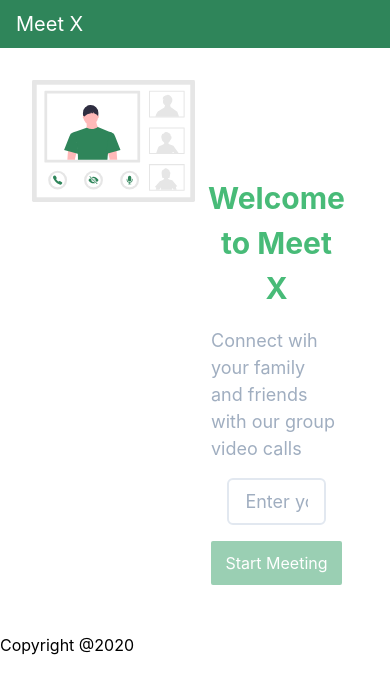
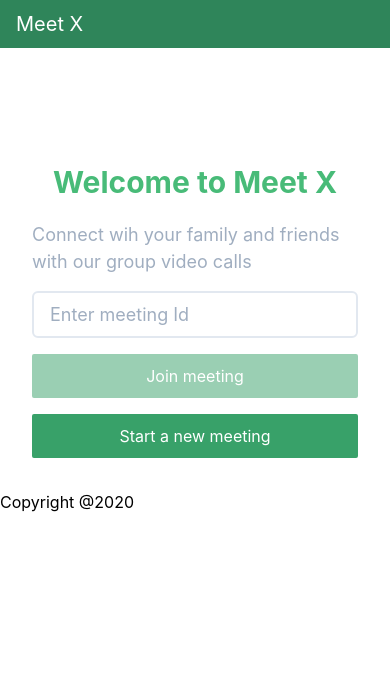
Before and after one commit to jmadankumar/video-conferencing-app, a React (Create React App) app in the folder client/: page / in a window 390 px wide. Shown: the top 694 px of the page. Built offline with nearby package versions, Linux system fonts and the light colour scheme.

Commit message:
Get user name before joing meeting

```diff
--- a/client/src/components/Layout/Content.tsx
+++ b/client/src/components/Layout/Content.tsx
@@ -3,7 +3,7 @@ import React from 'react';
 interface ContentProps {}
 
 const Content: React.FC<ContentProps> = ({ children }) => {
-    return <main className="page-content w-full h-full p-8">{children}</main>;
+    return <main className="page-content w-full h-full p-4 md:p-8">{children}</main>;
 };
 
 export default Content;
--- /dev/null
+++ b/client/src/containers/MeetingRoom.tsx
@@ -0,0 +1,70 @@
+import React, { useEffect, useState } from 'react';
+import { useSelector } from 'react-redux';
+import { useParams, useHistory } from 'react-router-dom';
+import Button from '../components/commons/Button';
+import styled from 'styled-components';
+import VideoElement from '../components/VideoElement';
+import RemoteConnections from '../containers/RemoteConnections';
+import { RootState } from '../store/reducer';
+import { MeetingState } from '../store/meeting/types';
+import { loadUserId } from '../lib/user';
+
+const Wrapper = styled.div`
+    background-color: #000;
+    .control-panel {
+        position: fixed;
+        left: 0;
+        right: 0;
+        bottom: 0;
+    }
+    .self-view {
+        position: fixed;
+        top: 30px;
+        left: 30px;
+        z-index: 999;
+        video {
+            width: 150px;
+        }
+    }
+`;
+const MeetingRoom = () => {
+    const history = useHistory();
+    const { id } = useParams();
+    const { meeting, meetingDetail, stream, connections } = useSelector<RootState, MeetingState>(
+        (state) => state.meeting,
+    );
+    const userId = loadUserId();
+    const isHost = userId === meetingDetail?.hostId;
+
+    return (
+        <Wrapper className="w-full h-screen">
+            <div>
+                <div className="flex control-panel justify-center h-16 items-center px-4 bg-gray-700">
+                    <Button
+                        size="small"
+                        color="secondary"
+                        onClick={() => meeting?.leave()}
+                        className="mr-4"
+                    >
+                        Leave
+                    </Button>
+                    {isHost && (
+                        <Button size="small" color="danger" onClick={() => meeting?.end()}>
+                            End
+                        </Button>
+                    )}
+                </div>
+            </div>
+            <div className="bg-yellow-500 text-center text-sm p-1">Meeting Id: {id}</div>
+
+            {stream && (
+                <div className="self-view">
+                    <VideoElement stream={stream} className="w-full" />
+                </div>
+            )}
+            <RemoteConnections connections={connections} />
+        </Wrapper>
+    );
+};
+
+export default MeetingRoom;
--- a/client/src/containers/RemoteConnections.tsx
+++ b/client/src/containers/RemoteConnections.tsx
@@ -94,7 +94,7 @@ const RemoteConnections: React.FC<RemoteConnectionsProps> = ({ connections }) =>
                             {connection.remoteStream && (
                                 <VideoElement stream={connection.remoteStream} className="w-full" />
                             )}
-                            <div className="name text-white text-sm">{connection.name}test</div>
+                            <div className="name text-white text-sm">{connection.name}</div>
                         </div>
                     </div>
                 );
--- a/client/src/containers/Sample.tsx
+++ b/client/src/containers/Sample.tsx
@@ -6,7 +6,7 @@ import { v4 as uuidV4 } from 'uuid';
 const meetingId = 'e4bd85a0-623b-4096-993b-2997aec423be';
 let meeting: Meeting | null = null;
 navigator.mediaDevices.getUserMedia({ video: true, audio: true }).then((stream) => {
-    meeting = new Meeting({ stream, meetingId });
+    meeting = new Meeting({ stream, meetingId, userId: '', name: '' });
 });
 
 const Sample: React.FC = () => {
--- a/client/src/lib/meeting-api.ts
+++ b/client/src/lib/meeting-api.ts
@@ -1,5 +1,5 @@
 import axios from 'axios';
-import { loadUser } from './user';
+import { loadUserId } from './user';
 
 const MeetingApi = axios.create({ baseURL: 'http://localhost:8081/meeting' });
 
@@ -7,7 +7,7 @@ interface StartResponse {
     meetingId: string;
 }
 export const start = async (name: string): Promise<StartResponse> => {
-    const response = await MeetingApi.post<StartResponse>('/start', { name, userId: loadUser() });
+    const response = await MeetingApi.post<StartResponse>('/start', { name, userId: loadUserId() });
 
     return response.data;
 };
--- a/client/src/lib/meeting/meeting.ts
+++ b/client/src/lib/meeting/meeting.ts
@@ -20,6 +20,8 @@ const url = 'ws://localhost:8081/websocket/meeting';
 interface MeetingOptions {
     meetingId: string;
     stream: MediaStream;
+    userId: string;
+    name: string;
 }
 export default class Meeting extends EventEmitter {
     transport: Transport | null;
@@ -34,6 +36,8 @@ export default class Meeting extends EventEmitter {
     constructor(options: MeetingOptions) {
         super();
         this.meetingId = options.meetingId;
+        this.userId = options.userId;
+        this.name = options.name;
         this.transport = new Transport({
             url: this.formatUrl(options.meetingId),
             reconnect: true,
@@ -114,7 +118,7 @@ export default class Meeting extends EventEmitter {
     }
 
     join() {
-        this.sendMessage('join-meeting', { name: this.name });
+        this.sendMessage('join-meeting', { name: this.name, userId: this.userId });
     }
 
     joinedMeeting(data: JoinedMeetingData) {
@@ -162,6 +166,7 @@ export default class Meeting extends EventEmitter {
         this.sendMessage('connection-request', {
             userId: this.userId,
             otherUserId: userId,
+            name: this.name,
         });
     }
 
--- a/client/src/lib/user.ts
+++ b/client/src/lib/user.ts
@@ -1,7 +1,13 @@
 import { v4 as uuidV4 } from 'uuid';
 
-export function loadUser(): string {
+export function loadUserId(): string {
     const userId = localStorage.getItem('userId') || uuidV4();
     localStorage.setItem('userId', userId);
     return userId;
 }
+
+export function loadUserName(): string {
+    const userId = localStorage.getItem('userId') || uuidV4();
+    localStorage.setItem('userId', userId);
+    return userId;
+}
--- a/client/src/pages/Home.tsx
+++ b/client/src/pages/Home.tsx
@@ -14,19 +14,28 @@ const Wrapper = styled.div`
     main {
         min-height: 300px;
     }
-    .name {
-        width: 75%;
+    .meeting-action-container {
+        width: 100%;
+    }
+    @media screen and (min-width: 400px) {
+        .meeting-action-container {
+            width: 400px;
+        }
     }
 `;
 
 const HomePage: React.FC = () => {
     const dispatch = useDispatch();
     const history = useHistory();
-    const [name, setName] = useState('');
+    const [meetingId, setMeetingId] = useState('');
 
     const startMeeting = async () => {
-        const { meetingId } = await MeetingAPi.start(name);
-        dispatch(start({ name, meetingId }));
+        const { meetingId } = await MeetingAPi.start('');
+        dispatch(start({ name: '', meetingId }));
+        history.push(`/meeting/${meetingId}`);
+    };
+
+    const joinMeeting = () => {
         history.push(`/meeting/${meetingId}`);
     };
 
@@ -36,10 +45,11 @@ const HomePage: React.FC = () => {
             <Wrapper>
                 <Content>
                     <div className="flex justify-center">
-                        <div className="w-1/2">
+                        <div className="w-1/2 hidden md:block">
                             <img src={GroupVideoImage} alt="Group video" />
                         </div>
-                        <div className="flex flex-col items-center w-1/2 p-4">
+                        <div className="flex flex-col items-center w-full md:w-1/2 p-4">
+                            <div className="meeting-action-container">
                                 <h1 className="text-3xl text-center font-bold  text-green-500 mt-20 mb-4">
                                     Welcome to Meet X
                                 </h1>
@@ -48,13 +58,22 @@ const HomePage: React.FC = () => {
                                 </h4>
                                 <Input
                                     size="medium"
-                                placeholder="Enter your name"
-                                className="name mb-4 "
-                                onChange={(event) => setName(event.target.value)}
+                                    placeholder="Enter meeting Id"
+                                    className="name mb-4 w-full"
+                                    onChange={(event) => setMeetingId(event.target.value)}
                                 />
-                            <Button size="medium" onClick={startMeeting} disabled={!name}>
-                                Start Meeting
+                                <Button
+                                    size="medium"
+                                    onClick={joinMeeting}
+                                    disabled={!meetingId}
+                                    className="w-full mb-4"
+                                >
+                                    Join meeting
                                 </Button>
+                                <Button size="medium" onClick={startMeeting} className="w-full">
+                                    Start a new meeting
+                                </Button>
+                            </div>
                         </div>
                     </div>
                 </Content>
--- a/client/src/pages/Meeting.tsx
+++ b/client/src/pages/Meeting.tsx
@@ -1,55 +1,51 @@
 import React, { useEffect, useState } from 'react';
-import { useParams } from 'react-router-dom';
-import { MeetingDetail } from '../types';
+import { useParams, useHistory } from 'react-router-dom';
 import * as MeetingApi from '../lib/meeting-api';
-import Meeting from '../lib/meeting';
 import Layout, { Header, Footer } from '../components/Layout';
 import Content from '../components/Layout/Content';
-import { loadUser } from '../lib/user';
+import { loadUserId, loadUserName } from '../lib/user';
 import { useDispatch, useSelector } from 'react-redux';
 import { join } from '../store/meeting/actions';
 import { RootState } from '../store/reducer';
 import { MeetingState } from '../store/meeting/types';
+import MeetingRoom from '../containers/MeetingRoom';
+import styled from 'styled-components';
+import Input from '../components/commons/Input';
 import Button from '../components/commons/Button';
-import styled from 'styled-components';
-import VideoElement from '../components/VideoElement';
-import RemoteConnections from '../containers/RemoteConnections';
+import { MeetingDetail } from '../types';
 
 const Wrapper = styled.div`
-    background-color: #000;
-    .control-panel {
-        position: fixed;
-        left: 0;
-        right: 0;
-        bottom: 0;
-    }
-    .self-view {
-        position: fixed;
-        top: 30px;
-        left: 30px;
-        z-index: 999;
-        video {
-            width: 150px;
-        }
+    .ask-name-container {
+        width: 400px;
+        margin: 0px auto;
     }
 `;
 const MeetingPage: React.FC = () => {
     const dispatch = useDispatch();
+    const history = useHistory();
     const { id } = useParams();
-    const { meeting, meetingDetail, stream, connections } = useSelector<RootState, MeetingState>(
-        (state) => state.meeting,
-    );
-    const userId = loadUser();
-    const isHost = userId === meetingDetail?.hostId;
+    const [meetingDetail, setMeetingDetail] = useState<MeetingDetail | null>(null);
+    const [askName, setAskName] = useState(true);
+    const [name, setName] = useState(loadUserName());
+    const userId = loadUserId();
 
     const validateMeeting = async () => {
         try {
             const data = await MeetingApi.join(id);
-            dispatch(join(data));
-            console.log('joined Meeeting');
+            setMeetingDetail(data);
         } catch (error) {
             const { response } = error;
             console.log(response.data.message);
+            history.replace('/');
+        }
+    };
+
+    const joinMeeting = () => {
+        if (meetingDetail) {
+            localStorage.setItem('name', name);
+            setAskName(false);
+            dispatch(join(meetingDetail));
+            console.log('joined Meeeting');
         }
     };
 
@@ -57,35 +53,35 @@ const MeetingPage: React.FC = () => {
         validateMeeting();
     }, []);
 
+    if (askName) {
         return (
-        <Wrapper className="w-full h-screen">
-            <div>
-                <div className="flex control-panel justify-center h-16 items-center px-4 bg-gray-700">
+            <Layout>
+                <Header />
+                <Content>
+                    <Wrapper className="ask-name-wrapper p-4 md:p-8">
+                        <div className="ask-name-container ">
+                            <Input
+                                size="medium"
+                                placeholder="Enter your name"
+                                className="name mb-4 w-full"
+                                onChange={(event) => setName(event.target.value)}
+                            />
                             <Button
-                        size="small"
-                        color="secondary"
-                        onClick={() => meeting?.leave()}
-                        className="mr-4"
+                                size="medium"
+                                onClick={joinMeeting}
+                                disabled={!name}
+                                className="w-full mb-4"
                             >
-                        Leave
+                                Join
                             </Button>
-                    {isHost && (
-                        <Button size="small" color="danger" onClick={() => meeting?.end()}>
-                            End
-                        </Button>
-                    )}
                         </div>
-            </div>
-            <div className="bg-yellow-500 text-center text-sm p-1">Meeting Id: {id}</div>
-
-            {stream && (
-                <div className="self-view">
-                    <VideoElement stream={stream} className="w-full" />
-                </div>
-            )}
-            <RemoteConnections connections={connections} />
                     </Wrapper>
+                </Content>
+                <Footer />
+            </Layout>
         );
+    }
+    return <MeetingRoom />;
 };
 
 export default MeetingPage;
--- a/client/src/store/meeting/actions.ts
+++ b/client/src/store/meeting/actions.ts
@@ -35,8 +35,10 @@ export const join = (meetingDetail: MeetingDetail) => async (
     dispatch: Dispatch<JoinAction | any>,
 ) => {
     try {
+        const name = localStorage.getItem('name') || '';
+        const userId = localStorage.getItem('userId') || '';
         const stream = await navigator.mediaDevices.getUserMedia({ video: true, audio: true });
-        const meeting = new Meeting({ meetingId: meetingDetail.id, stream });
+        const meeting = new Meeting({ meetingId: meetingDetail.id, stream, name, userId });
         meeting.on('connection', (connection: Connection) => {
             dispatch(newConnection(connection));
         });
```
Lines whose indentation alone changed are shown as unchanged.
